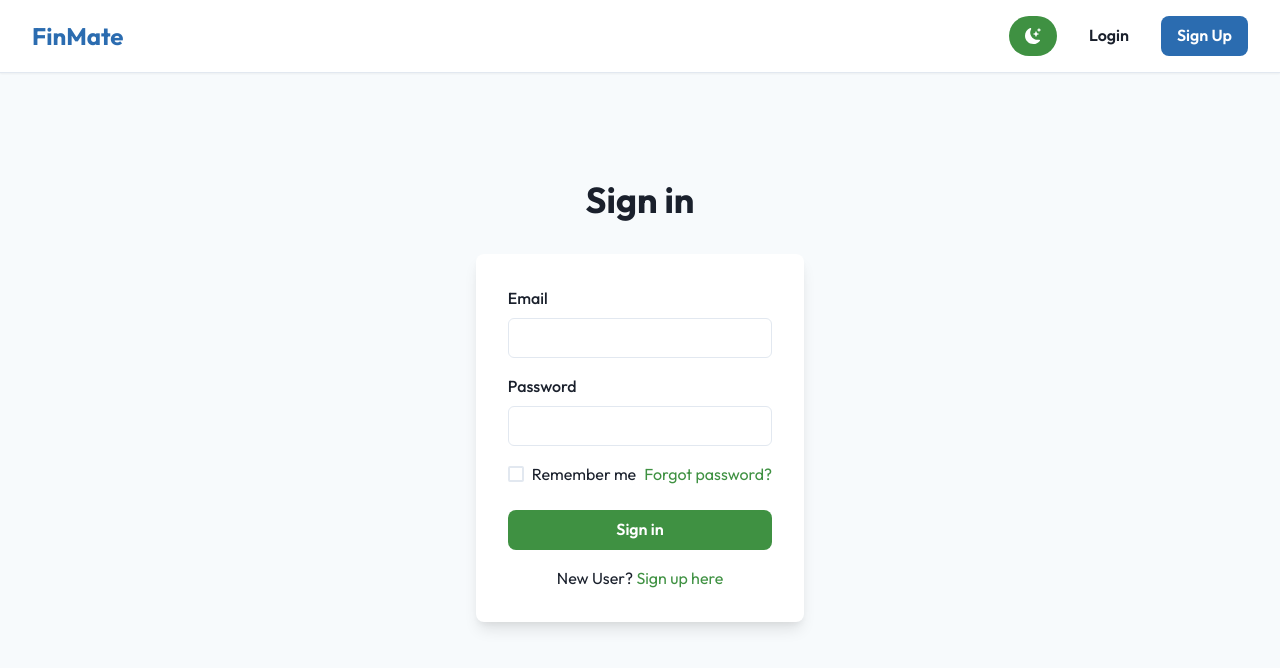
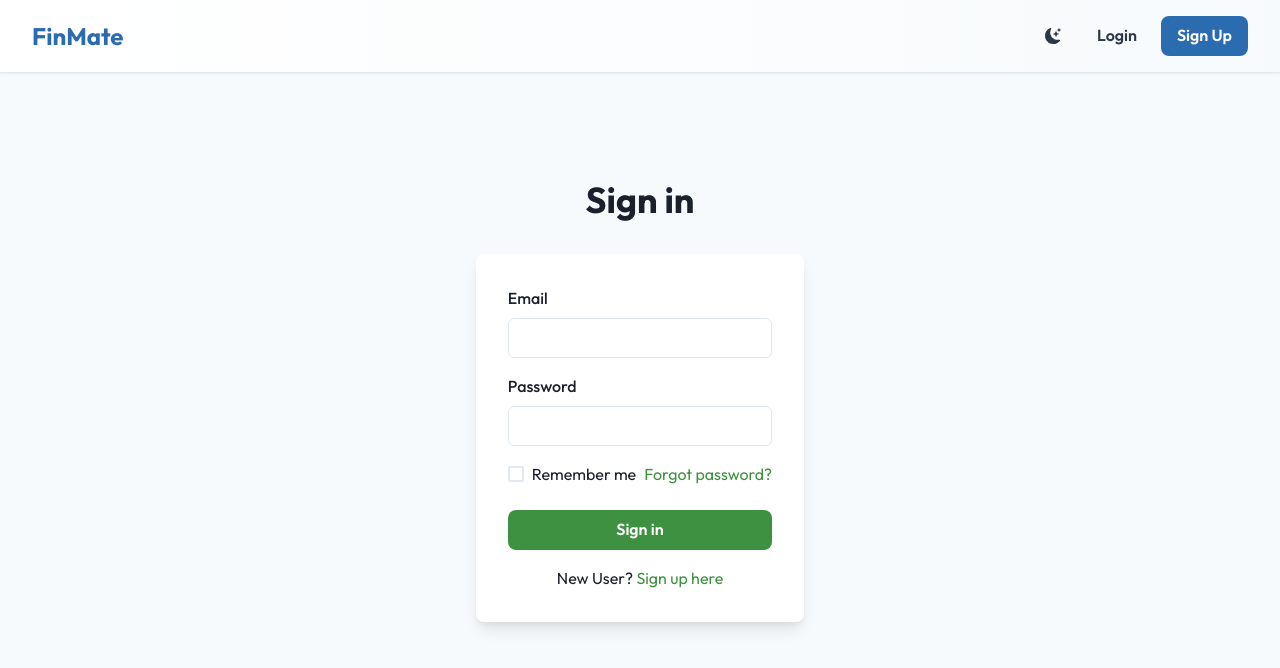
Before and after one commit to anayy09/FinMate, a React (Vite) app in the folder frontend/: page /login in a window 1280 px wide. Shown: the top 668 px of the page. Built offline with nearby package versions, Linux system fonts and the light colour scheme.

Commit message:
[Update] Improved styling and user interaction

```diff
--- a/frontend/src/components/Navbar.jsx
+++ b/frontend/src/components/Navbar.jsx
@@ -86,7 +86,7 @@ export default function Navbar() {
     <>
       <Box
         bg={bg}
-        px={8}
+        px={{ base: 4, md: 8 }}
         py={4}
         boxShadow="sm"
         borderBottom="1px"
@@ -96,6 +96,10 @@ export default function Navbar() {
         top={0}
         zIndex={1000}
         backdropFilter="blur(10px)"
+        bgGradient={useColorModeValue(
+          "linear(to-r, white, gray.50)",
+          "linear(to-r, gray.900, gray.800)"
+        )}
       >
         <Flex align="center" mx="auto">
           {/* Logo */}
@@ -146,7 +150,7 @@ export default function Navbar() {
           <Spacer />
 
           {/* Right side controls */}
-          <HStack spacing={4}>
+          <HStack spacing={2}>
             {user ? (
               <>
                 {/* Mobile menu button */}
@@ -154,7 +158,15 @@ export default function Navbar() {
                   aria-label="Open navigation menu"
                   icon={<FiMenu />}
                   variant="ghost"
+                  size="md"
+                  color={color}
                   display={{ base: "flex", lg: "none" }}
+                  _hover={{
+                    bg: hoverBg,
+                    transform: "translateY(-1px)"
+                  }}
+                  _active={{ transform: "translateY(0)" }}
+                  transition="all 0.2s"
                   onClick={onOpen}
                 />
 
@@ -280,16 +292,27 @@ export default function Navbar() {
                 <ThemeToggle />
                 <Button
                   variant="ghost"
+                  size="md"
+                  color={color}
                   onClick={() => navigate("/login")}
-                  _hover={{ bg: hoverBg }}
+                  _hover={{
+                    bg: hoverBg,
+                    transform: "translateY(-1px)"
+                  }}
+                  _active={{ transform: "translateY(0)" }}
+                  transition="all 0.2s"
                 >
                   Login
                 </Button>
                 <Button
                   colorScheme="blue"
+                  size="md"
                   onClick={() => navigate("/signup")}
                   bg={activeColor}
-                  _hover={{ transform: "translateY(-1px)", boxShadow: "lg" }}
+                  _hover={{
+                    transform: "translateY(-1px)",
+                    boxShadow: "lg"
+                  }}
                   transition="all 0.2s"
                 >
                   Sign Up
--- a/frontend/src/components/NotificationCenter.jsx
+++ b/frontend/src/components/NotificationCenter.jsx
@@ -6,7 +6,7 @@ import {
   Text,
   Badge,
   Icon,
-  Button,
+  IconButton,
   Alert,
   AlertIcon,
   AlertTitle,
@@ -21,7 +21,9 @@ import {
   ModalCloseButton,
   useDisclosure,
   Spinner,
-  useToast
+  useToast,
+  Tooltip,
+  Button
 } from '@chakra-ui/react';
 import {
   FaBell,
@@ -145,6 +147,10 @@ const NotificationCenter = () => {
   const [unreadCount, setUnreadCount] = useState(0);
   const toast = useToast();
 
+  // Use consistent navbar styling
+  const hoverBg = useColorModeValue("gray.50", "gray.800");
+  const color = useColorModeValue("gray.700", "gray.100");
+
   const fetchNotifications = async () => {
     setLoading(true);
     try {
@@ -215,14 +221,23 @@ const NotificationCenter = () => {
   }, []);
 
   return (
-    <>
-      <Button
+    <Box position="relative">
+      <Tooltip label={`${unreadCount > 0 ? unreadCount : 'No'} new notifications`} hasArrow>
+        <IconButton
           variant="ghost"
+          size="md"
+          color={color}
           onClick={onOpen}
-        position="relative"
           aria-label="Notifications"
-      >
-        <Icon as={FaBell} />
+          icon={<Icon as={FaBell} />}
+          _hover={{
+            bg: hoverBg,
+            transform: "translateY(-1px)"
+          }}
+          _active={{ transform: "translateY(0)" }}
+          transition="all 0.2s"
+        />
+      </Tooltip>
       {unreadCount > 0 && (
         <Badge
           position="absolute"
@@ -236,11 +251,11 @@ const NotificationCenter = () => {
           display="flex"
           alignItems="center"
           justifyContent="center"
+          zIndex={1}
         >
           {unreadCount > 99 ? '99+' : unreadCount}
         </Badge>
       )}
-      </Button>
 
       <Modal isOpen={isOpen} onClose={onClose} size="lg" scrollBehavior="inside">
         <ModalOverlay />
@@ -285,7 +300,7 @@ const NotificationCenter = () => {
           </ModalBody>
         </ModalContent>
       </Modal>
-    </>
+    </Box>
   );
 };
 
--- a/frontend/src/components/ThemeToggle.jsx
+++ b/frontend/src/components/ThemeToggle.jsx
@@ -1,19 +1,29 @@
-import { Button, Flex, useColorMode, useColorModeValue } from "@chakra-ui/react";
+import { IconButton, useColorMode, useColorModeValue, Tooltip } from "@chakra-ui/react";
 import { BsSun, BsMoonStarsFill } from "react-icons/bs";
 
 export default function ThemeToggle() {
   const { colorMode, toggleColorMode } = useColorMode();
 
+  // Use consistent navbar styling
+  const hoverBg = useColorModeValue("gray.50", "gray.800");
+  const color = useColorModeValue("gray.700", "gray.100");
+
   return (
-    <Button
-      aria-label="Toggle Theme"
-      onClick={toggleColorMode}
-      bg={useColorModeValue("brand.500", "gray.700")}
-      color="white"
-      _hover={{ bg: useColorModeValue("gray.700", "brand.500") }}
-      borderRadius={999}
-    >
-      {colorMode === "light" ? <BsMoonStarsFill /> : <BsSun />}
-    </Button>
+    <Tooltip label={`Switch to ${colorMode === "light" ? "dark" : "light"} mode`} hasArrow>
+      <IconButton
+        aria-label="Toggle Theme"
+        icon={colorMode === "light" ? <BsMoonStarsFill /> : <BsSun />}
+        onClick={toggleColorMode}
+        variant="ghost"
+        size="md"
+        color={color}
+        _hover={{
+          bg: hoverBg,
+          transform: "translateY(-1px)"
+        }}
+        _active={{ transform: "translateY(0)" }}
+        transition="all 0.2s"
+      />
+    </Tooltip>
   );
 }
```
Lines whose indentation alone changed are shown as unchanged.
